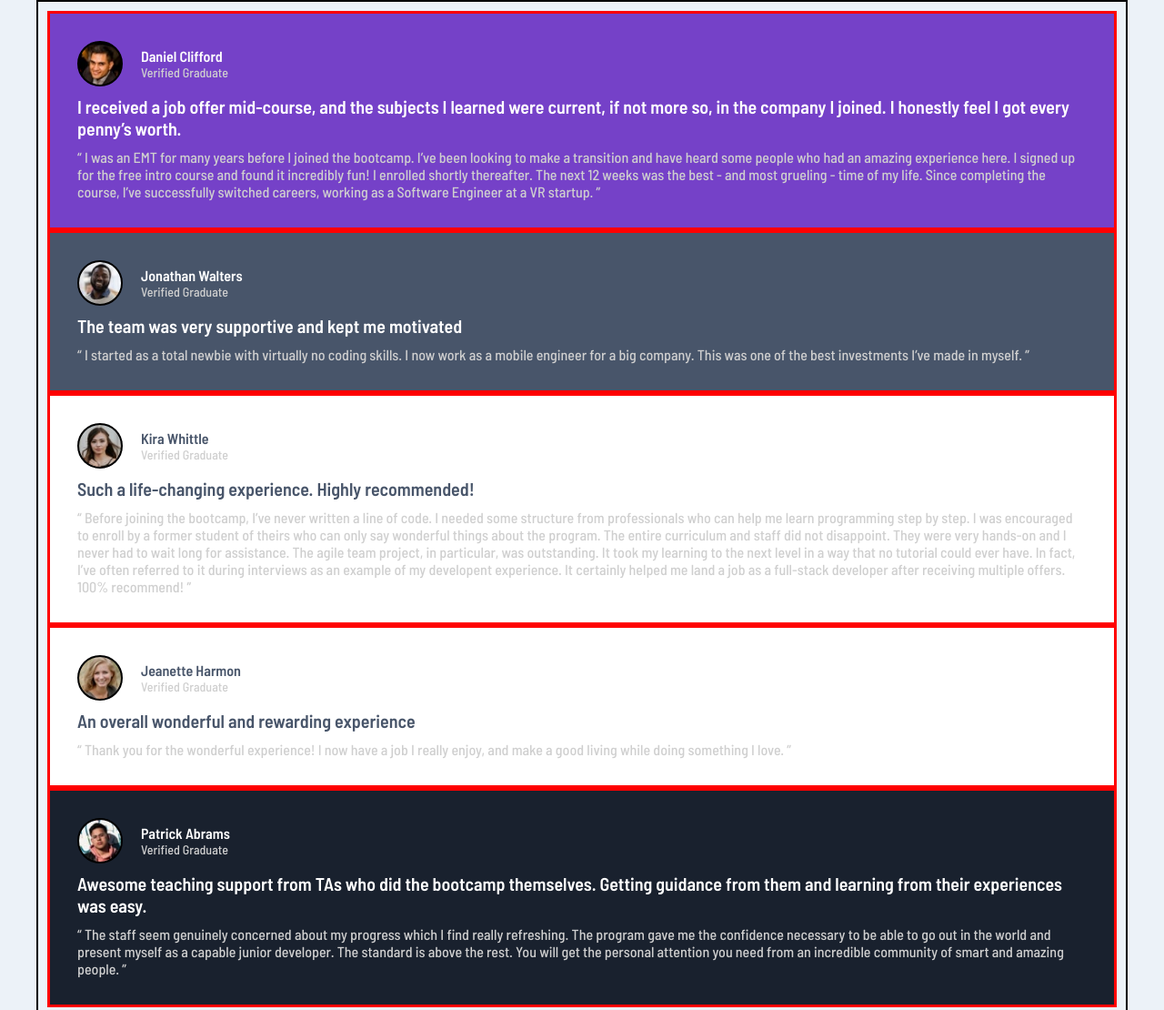
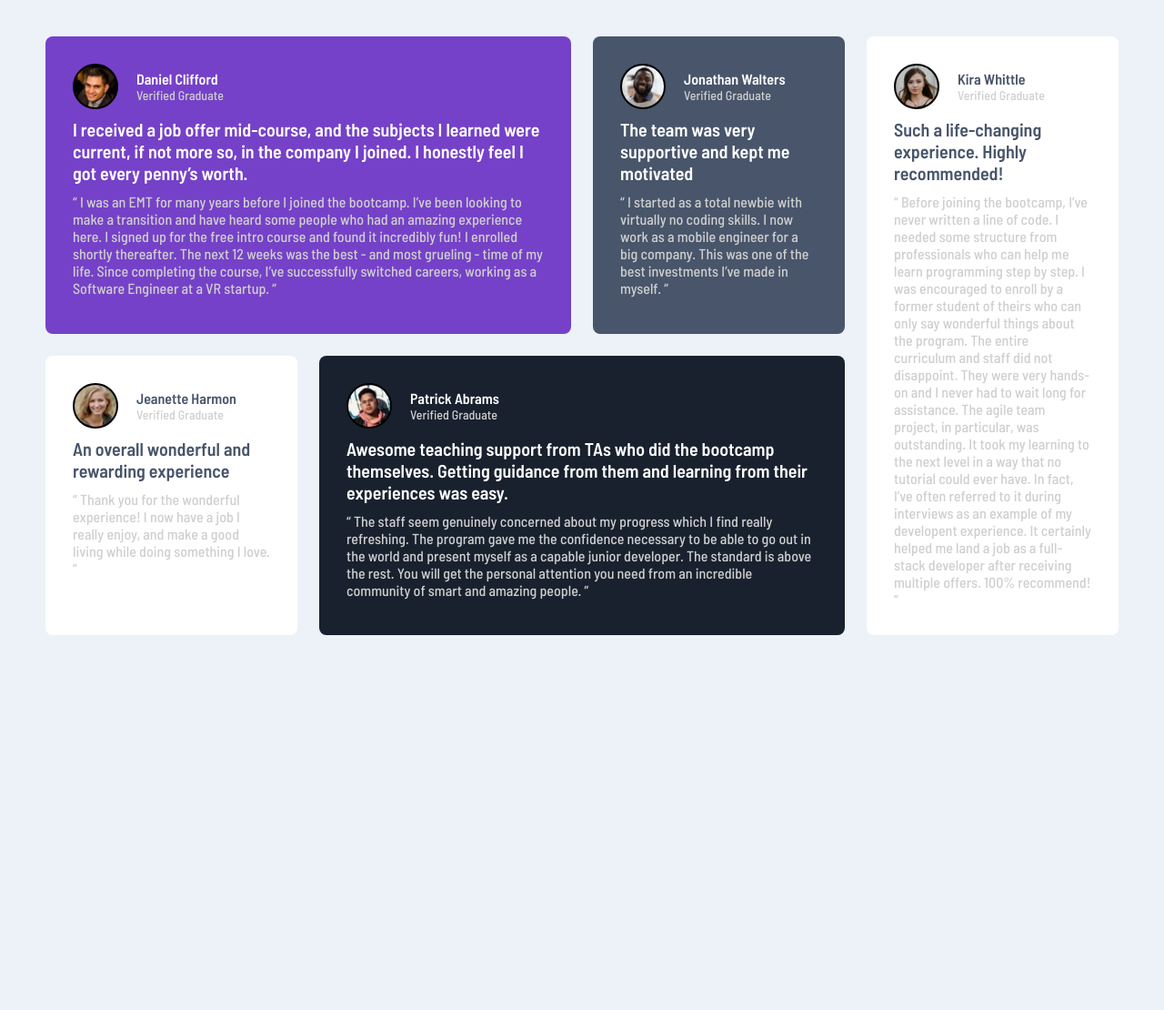
Before and after one commit to aditidubey003/Testimonials-grid-section-challenge, a plain HTML site: page testimonials-grid-section-main/index.html in a window 1280 px wide. Shown: the top 1110 px of the page at 91% size. After the commit the page ends 800 px from the top, so only its background shows below. Drawn offline with Linux system fonts and the light colour scheme.

Commit message:
completed the design

```diff
--- a/testimonials-grid-section-main/index.html
+++ b/testimonials-grid-section-main/index.html
@@ -99,6 +99,63 @@
 
 
       </div>
+
+      <div class="item item-4">
+        <div class="person-information">
+          <div class="circle circle-4"></div>
+           <div class="name  black-name">
+            <h4 class="black">Jeanette Harmon</h4>
+            <p>Verified Graduate</p>
+           </div>
+         </div>
+
+
+        <div class="heading heading-black">
+         <p>An overall wonderful and rewarding experience</p>
+        </div>
+        <div class="description">
+          <p>“ Thank you for the wonderful
+            experience! I now have a job
+             I really enjoy, and make a good living
+            while doing something I love. ”</p>
+        </div>
+
+      </div>
+
+      <div class="item item-5">
+        <div class="person-information">
+          <div class="circle circle-5"></div>
+           <div class="name">
+            <h4>Patrick Abrams</h4>
+            <p>Verified Graduate</p>
+           </div>
+         </div>
+
+
+        <div class="heading ">
+         <p>  Awesome teaching support from
+           TAs who did the bootcamp themselves.
+           Getting guidance from them and
+          learning from their experiences was easy.</p>
+        </div>
+        <div class="description">
+          <p>  “ The staff seem genuinely concerned
+             about my progress which I find really
+             refreshing. The program
+            gave me the confidence necessary
+             to be able to go out in the world
+             and present myself as a capable
+            junior developer. The standard
+            is above the rest. You will get
+            the personal attention you need from
+            an incredible community of
+             smart and amazing people. ”</p>
+        </div>
+      </div>
+
+
+
+
       <div class="item item-3">
         <div class="person-information">
           <div class="circle circle-3"></div>
@@ -140,57 +197,7 @@
         </div>
 
       </div>
-      <div class="item item-4">
-        <div class="person-information">
-          <div class="circle circle-4"></div>
-           <div class="name  black-name">
-            <h4 class="black">Jeanette Harmon</h4>
-            <p>Verified Graduate</p>
-           </div>
-         </div>
 
-
-        <div class="heading heading-black">
-         <p>An overall wonderful and rewarding experience</p>
-        </div>
-        <div class="description">
-          <p>“ Thank you for the wonderful
-            experience! I now have a job
-             I really enjoy, and make a good living
-            while doing something I love. ”</p>
-        </div>
-
-      </div>
-      <div class="item item-5">
-        <div class="person-information">
-          <div class="circle circle-5"></div>
-           <div class="name">
-            <h4>Patrick Abrams</h4>
-            <p>Verified Graduate</p>
-           </div>
-         </div>
-
-
-        <div class="heading ">
-         <p>  Awesome teaching support from
-           TAs who did the bootcamp themselves.
-           Getting guidance from them and
-          learning from their experiences was easy.</p>
-        </div>
-        <div class="description">
-          <p>  “ The staff seem genuinely concerned
-             about my progress which I find really
-             refreshing. The program
-            gave me the confidence necessary
-             to be able to go out in the world
-             and present myself as a capable
-            junior developer. The standard
-            is above the rest. You will get
-            the personal attention you need from
-            an incredible community of
-             smart and amazing people. ”</p>
-        </div>
-      </div>
     </div>
 
   </main>
--- a/testimonials-grid-section-main/style.css
+++ b/testimonials-grid-section-main/style.css
@@ -7,7 +7,6 @@
 /* Custom Design */
 
 body{
-    min-height: 100vh;
     display: flex;
     justify-content: center;
     align-items: center;
@@ -15,14 +14,20 @@ body{
     background-color: hsl(210, 46%, 95%);
 }
 .container{
-    max-width: 1200px;
     padding: 10px;
-    border: 2px solid black;
+    margin-top:30px;
+    width: 1200px;
+    margin-inline:auto;
+    display: grid;
+    grid-template-columns:repeat(4, 1fr);
+    gap: 1.5rem;
+
 }
 
 .item-1{
     /* border: 2px solid black; */
     background-color:hsl(263, 55%, 52%) ;
+    grid-column: span 2;
 
 }
 
@@ -74,21 +79,26 @@ color: hsl(0, 0%, 81%);
 .item-1, .item-2, .item-3, .item-4, .item-5{
     padding: 30px;
 }
+
+
 .item-2{
     background-color:  hsl(217, 19%, 35%);
-
 }
 
 .item-3{
     background-color:hsl(0, 0%, 100%);
+    grid-row-start: 1;
+    grid-row-end: 3;
+    grid-column-start:4 ;
 }
 
 .item-4{
-    background-color:hsl(0, 0%, 100%) ;
+    background-color:hsl(0, 0%, 100%);
 }
 
 .item-5{
     background-color:  hsl(219, 29%, 14%);
+    grid-column: span 2;
 }
 
 .circle-1{
@@ -117,5 +127,6 @@ color: hsl(0, 0%, 81%);
 }
 
 .item{
-    border: 3px solid red;
+    border-radius: 8px;
+    padding: 30px;
 }
```
